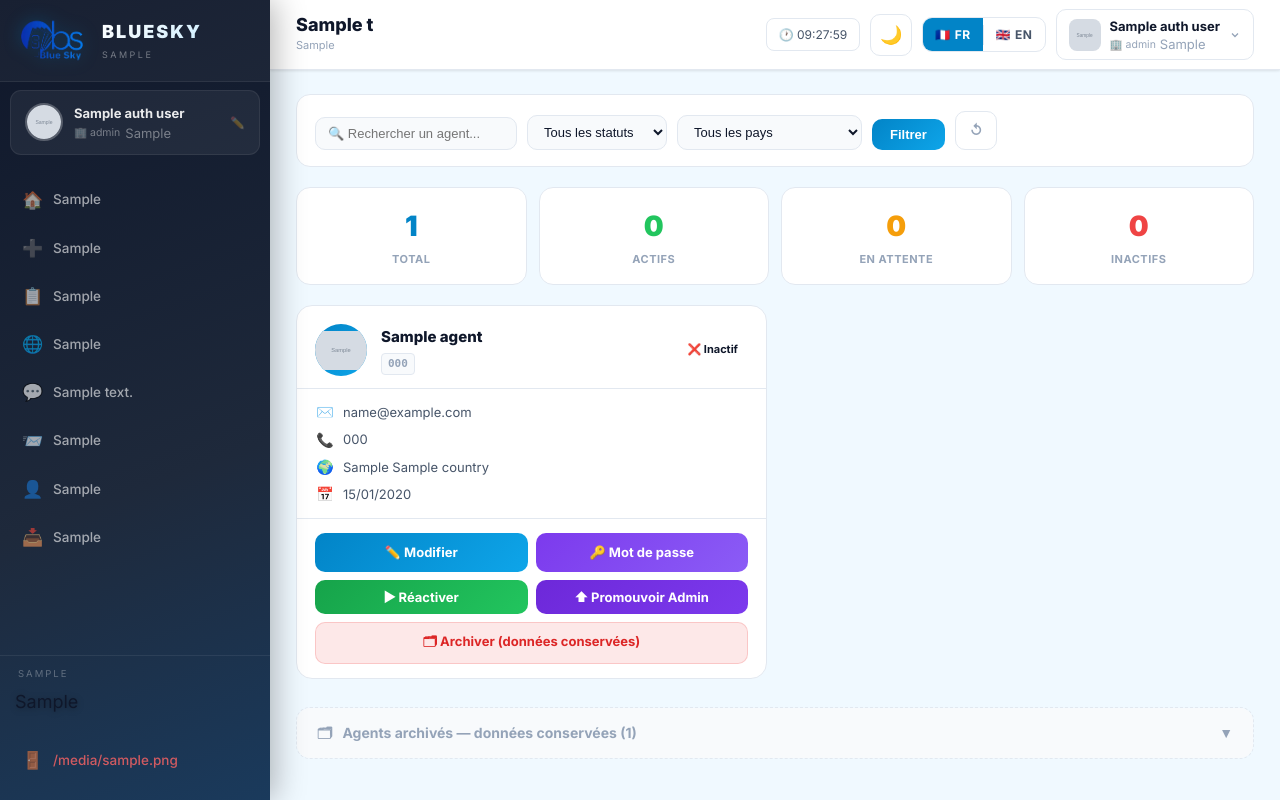
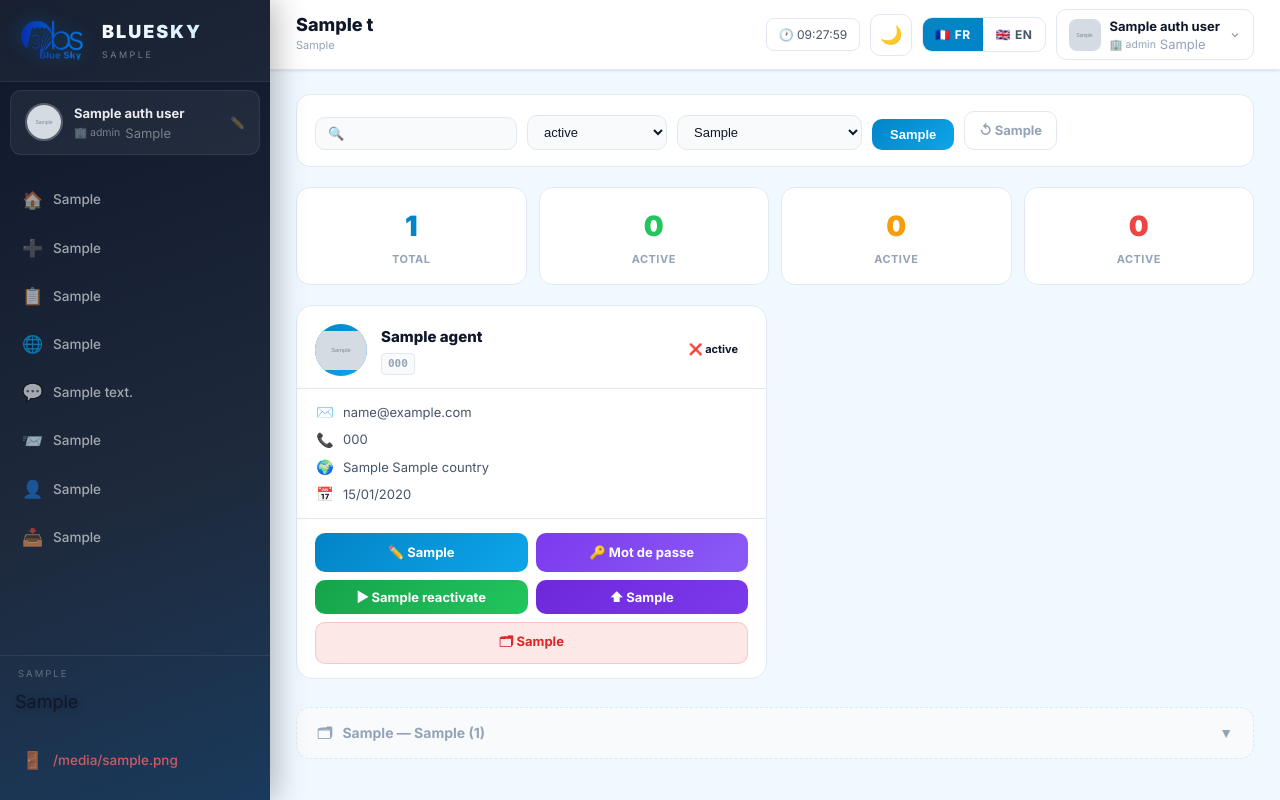
Before and after one commit to PascalMTK/BlueSky-Transaction-System, a Django app: template templates/admin/agents.html in a window 1280 px wide. Run offline with Django 4.2, Linux system fonts and the light colour scheme; the template is opened without the code that fills it: most values are stand-ins (such as "Sample title", 1, 10 or a date in 2020); grey boxes marked "Sample" are stand-in pictures; some libraries are stand-ins or nearby versions.

Commit message:
Update admin translations and agent management

```diff
--- a/templates/admin/agents.html
+++ b/templates/admin/agents.html
@@ -192,21 +192,21 @@
 <!-- Search / Filters -->
 <form method="GET" action="{% url 'admin_agents' %}">
 <div class="ag-search-bar">
-    <input type="text" name="q" placeholder="🔍 Rechercher un agent..." value="{{ q }}">
+    <input type="text" name="q" placeholder="🔍 {{ t.search_agent }}" value="{{ q }}">
     <select name="status">
-        <option value="">Tous les statuts</option>
-        <option value="active"   {% if status_filter == 'active' %}selected{% endif %}>✅ Actif</option>
-        <option value="pending"  {% if status_filter == 'pending' %}selected{% endif %}>⏳ En attente</option>
-        <option value="inactive" {% if status_filter == 'inactive' %}selected{% endif %}>❌ Inactif</option>
+        <option value="">{{ t.all_status }}</option>
+        <option value="active"   {% if status_filter == 'active' %}selected{% endif %}>✅ {{ t.active_status }}</option>
+        <option value="pending"  {% if status_filter == 'pending' %}selected{% endif %}>⏳ {{ t.pending_status }}</option>
+        <option value="inactive" {% if status_filter == 'inactive' %}selected{% endif %}>❌ {{ t.inactive_status }}</option>
     </select>
     <select name="country_id">
-        <option value="">Tous les pays</option>
+        <option value="">{{ t.all_countries_filter }}</option>
         {% for c in countries %}
         <option value="{{ c.id }}" {% if country_filter == c.id|stringformat:"s" %}selected{% endif %}>{{ c.flag_emoji }} {{ c.name }}</option>
         {% endfor %}
     </select>
-    <button type="submit" style="padding:8px 18px;background:linear-gradient(135deg,#0284c7,#0ea5e9);color:#fff;border:none;border-radius:10px;font-size:13px;font-weight:700;cursor:pointer;">Filtrer</button>
-    <a href="{% url 'admin_agents' %}" style="padding:8px 14px;border:1.5px solid var(--border);border-radius:10px;font-size:13px;font-weight:700;color:var(--text-muted);text-decoration:none;">↺</a>
+    <button type="submit" style="padding:8px 18px;background:linear-gradient(135deg,#0284c7,#0ea5e9);color:#fff;border:none;border-radius:10px;font-size:13px;font-weight:700;cursor:pointer;">{{ t.filter_btn }}</button>
+    <a href="{% url 'admin_agents' %}" style="padding:8px 14px;border:1.5px solid var(--border);border-radius:10px;font-size:13px;font-weight:700;color:var(--text-muted);text-decoration:none;">↺ {{ t.reset_filter }}</a>
 </div>
 </form>
 
@@ -218,15 +218,15 @@
     </div>
     <div class="ag-stat active">
         <div class="ag-stat-num" id="sActive">—</div>
-        <div class="ag-stat-lbl">Actifs</div>
+        <div class="ag-stat-lbl">{{ t.active_status }}</div>
     </div>
     <div class="ag-stat pending">
         <div class="ag-stat-num" id="sPending">—</div>
-        <div class="ag-stat-lbl">En attente</div>
+        <div class="ag-stat-lbl">{{ t.pending_status }}</div>
     </div>
     <div class="ag-stat inactive">
         <div class="ag-stat-num" id="sInactive">—</div>
-        <div class="ag-stat-lbl">Inactifs</div>
+        <div class="ag-stat-lbl">{{ t.inactive_status }}</div>
     </div>
 </div>
 
@@ -246,9 +246,9 @@
             {% if agent.agent_code %}<span class="ag-card-code">{{ agent.agent_code }}</span>{% endif %}
         </div>
         <span class="ag-card-badge {{ agent.status }}">
-            {% if agent.status == 'active' %}✅ Actif
-            {% elif agent.status == 'pending' %}⏳ En attente
-            {% else %}❌ Inactif{% endif %}
+            {% if agent.status == 'active' %}✅ {{ t.active_status }}
+            {% elif agent.status == 'pending' %}⏳ {{ t.pending_status }}
+            {% else %}❌ {{ t.inactive_status }}{% endif %}
         </span>
     </div>
 
@@ -265,7 +265,7 @@
 
         <!-- Edit -->
         <a href="{% url 'admin_agent_edit' agent.id %}" class="ac-btn ac-btn-edit">
-            ✏️ Modifier
+            ✏️ {{ t.edit_agent }}
         </a>
 
         <!-- Change password -->
@@ -280,26 +280,26 @@
             {% csrf_token %}
             {% if agent.status == 'active' %}
                 <input type="hidden" name="status" value="inactive">
-                <button type="submit" class="ac-btn ac-btn-deactivate" style="width:100%;">⏸ Désactiver</button>
+                <button type="submit" class="ac-btn ac-btn-deactivate" style="width:100%;">⏸ {{ t.deactivate }}</button>
             {% elif agent.status == 'pending' %}
                 <input type="hidden" name="status" value="active">
-                <button type="submit" class="ac-btn ac-btn-activate" style="width:100%;">✅ Activer</button>
+                <button type="submit" class="ac-btn ac-btn-activate" style="width:100%;">✅ {{ t.activate }}</button>
             {% else %}
                 <input type="hidden" name="status" value="active">
-                <button type="submit" class="ac-btn ac-btn-activate" style="width:100%;">▶ Réactiver</button>
+                <button type="submit" class="ac-btn ac-btn-activate" style="width:100%;">▶ {{ t.reactivate }}</button>
             {% endif %}
         </form>
 
         <!-- Promote to admin -->
         <form method="POST" action="{% url 'admin_agent_promote' agent.id %}">
             {% csrf_token %}
-            <button type="submit" class="ac-btn ac-btn-promote" style="width:100%;">⬆ Promouvoir Admin</button>
+            <button type="submit" class="ac-btn ac-btn-promote" style="width:100%;">⬆ {{ t.promote_admin }}</button>
         </form>
 
         <!-- Archive (soft delete) -->
         <form method="POST" action="{% url 'admin_agent_destroy' agent.id %}" class="form-full">
             {% csrf_token %}
-            <button type="submit" class="ac-btn ac-btn-archive">🗂 Archiver (données conservées)</button>
+            <button type="submit" class="ac-btn ac-btn-archive">🗂 {{ t.archive_agent }}</button>
         </form>
 
     </div>
@@ -310,7 +310,7 @@
 {% else %}
 <div class="ag-empty">
     <div class="ag-empty-icon">👥</div>
-    <div style="font-size:15px;font-weight:600;">Aucun agent trouvé</div>
+    <div style="font-size:15px;font-weight:600;">{{ t.no_agents_found }}</div>
 </div>
 {% endif %}
 
@@ -319,7 +319,7 @@
 <div class="ag-archive-section">
     <div class="ag-archive-header" onclick="toggleArchive()">
         <span>🗂</span>
-        <span>Agents archivés — données conservées ({{ deleted_agents|length }})</span>
+        <span>{{ t.archived_agents }} — {{ t.archived_agents_hint }} ({{ deleted_agents|length }})</span>
         <span id="archiveChevron" style="margin-left:auto;">▼</span>
     </div>
     <div class="ag-archive-body" id="archiveBody">
@@ -334,7 +334,7 @@
                     <div class="ag-card-name">{{ agent.name }}</div>
                     {% if agent.agent_code %}<span class="ag-card-code">{{ agent.agent_code }}</span>{% endif %}
                 </div>
-                <span class="ag-card-badge deleted">🗂 Archivé</span>
+                <span class="ag-card-badge deleted">🗂 {{ t.archived_badge }}</span>
             </div>
             <div class="ag-card-info">
                 <div class="ag-card-row"><span>✉️</span><span>{{ agent.email }}</span></div>
@@ -346,19 +346,19 @@
                 <form method="POST" action="{% url 'admin_agent_status' agent.id %}" class="form-full">
                     {% csrf_token %}
                     <input type="hidden" name="status" value="inactive">
-                    <button type="submit" class="ac-btn ac-btn-restore">↩ Restaurer cet agent</button>
+                    <button type="submit" class="ac-btn ac-btn-restore">↩ {{ t.restore_agent }}</button>
                 </form>
                 <!-- Edit -->
-                <a href="{% url 'admin_agent_edit' agent.id %}" class="ac-btn ac-btn-edit">✏️ Modifier</a>
+                <a href="{% url 'admin_agent_edit' agent.id %}" class="ac-btn ac-btn-edit">✏️ {{ t.edit_agent }}</a>
                 <!-- Password -->
                 <button type="button" class="ac-btn ac-btn-pw"
                         data-agent-id="{{ agent.id }}" data-agent-name="{{ agent.name }}"
                         onclick="openPwModal(this.dataset.agentId, this.dataset.agentName)">
-                    🔑 Mot de passe
+                    🔑 {{ t.change_password }}
                 </button>
                 <form method="POST" action="{% url 'admin_agent_permanent_delete' agent.id %}" class="form-full" onsubmit="return confirm('Supprimer définitivement cet agent archivés ?');">
                     {% csrf_token %}
-                    <button type="submit" class="ac-btn ac-btn-archive" style="background:rgba(239,68,68,.16);border:1px solid rgba(239,68,68,.25);">🗑 Supprimer définitivement</button>
+                    <button type="submit" class="ac-btn ac-btn-archive" style="background:rgba(239,68,68,.16);border:1px solid rgba(239,68,68,.25);">🗑 {{ t.delete_forever }}</button>
                 </form>
             </div>
         </div>
@@ -371,17 +371,17 @@
 <!-- Password Modal -->
 <div id="pwModal">
     <div class="pw-box">
-        <div class="pw-title">🔑 Changer le mot de passe</div>
+        <div class="pw-title">🔑 {{ t.change_password_title }}</div>
         <div class="pw-sub" id="pwAgentName"></div>
         <form id="pwForm" method="POST">
             {% csrf_token %}
             <div class="pw-field">
-                <label class="pw-label">Nouveau mot de passe</label>
+                <label class="pw-label">{{ t.new_password }}</label>
                 <input type="password" name="new_password" class="pw-input" placeholder="Minimum 8 caractères" required minlength="8" autocomplete="new-password">
             </div>
             <div class="pw-field">
-                <label class="pw-label">Confirmer le mot de passe</label>
-                <input type="password" name="confirm_password" class="pw-input" placeholder="Répéter le mot de passe" required minlength="8" autocomplete="new-password">
+                <label class="pw-label">{{ t.confirm_password }}</label>
+                <input type="password" name="confirm_password" class="pw-input" placeholder="{{ t.repeat_password }}" required minlength="8" autocomplete="new-password">
             </div>
             <div class="pw-actions">
                 <button type="button" class="pw-cancel" onclick="closePwModal()">Annuler</button>
```
Also changed, not shown: core/translations.py (+40 -0 lines), templates/admin/agent_edit.html (+17 -17 lines), templates/admin/dashboard.html (+5 -5 lines).
